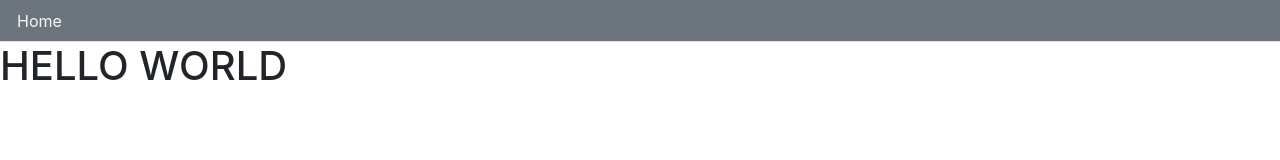
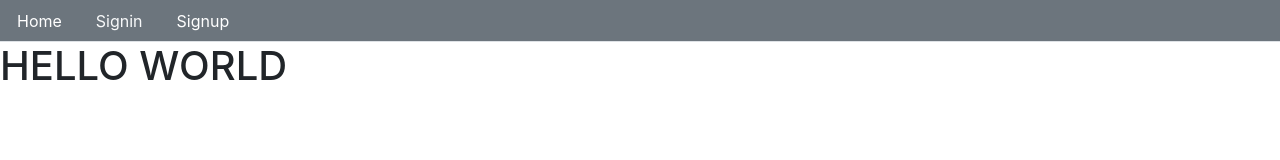
Before and after one commit to mardb/ttalk-, a React (Create React App) app: page / in a window 1280 px wide. Shown: the top 160 px of the page. Built offline with nearby package versions, Linux system fonts and the light colour scheme.

Commit message:
navigation bar skeleton, no logic

```diff
--- a/src/core/Layout.js
+++ b/src/core/Layout.js
@@ -1,13 +1,28 @@
 //fragment allows multiple react elements  in jsx
 import React, {Fragment} from 'react';
+import {Link} from 'react-router-dom';
 
 const Layout = ({children}) => {
   const nav = () => (
     <ul className="nav nav-tabs bg-secondary ">
       <li className="nav-item">
-        <a href="/" className="text-light nav-link">Home</a>
+        <Link href="/" className="text-white nav-link">Home</Link>
       </li>
+
+      <Fragment>
+        <li className="nav-item">
+            <Link to="/signin" className="nav-link text-light">
+                Signin
+            </Link>
+        </li>
+        <li className="nav-item">
+            <Link to="/signup" className="nav-link text-white">
+                Signup
+            </Link>
+        </li>
+      </Fragment>
     </ul>
+
   )
 
   return(
```
